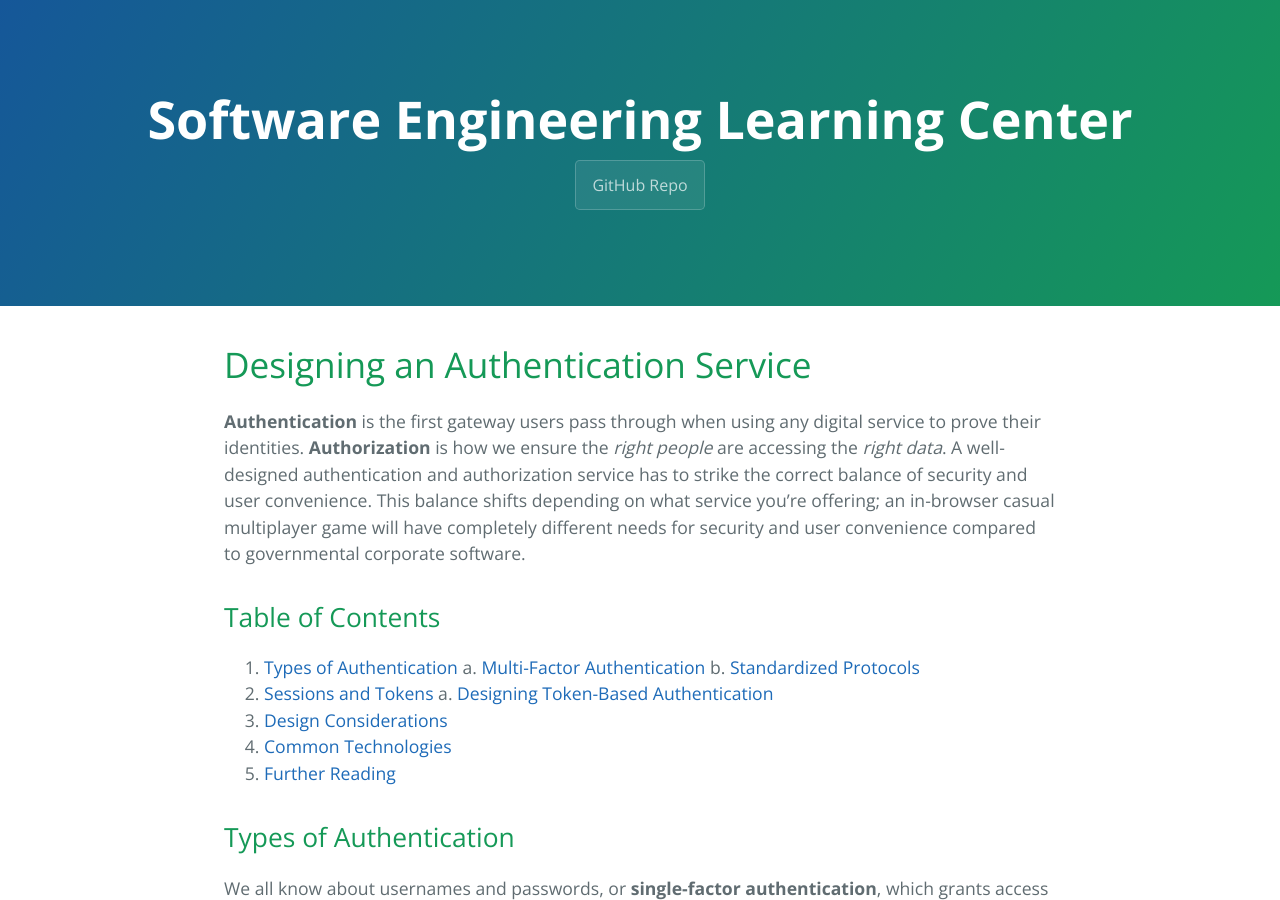
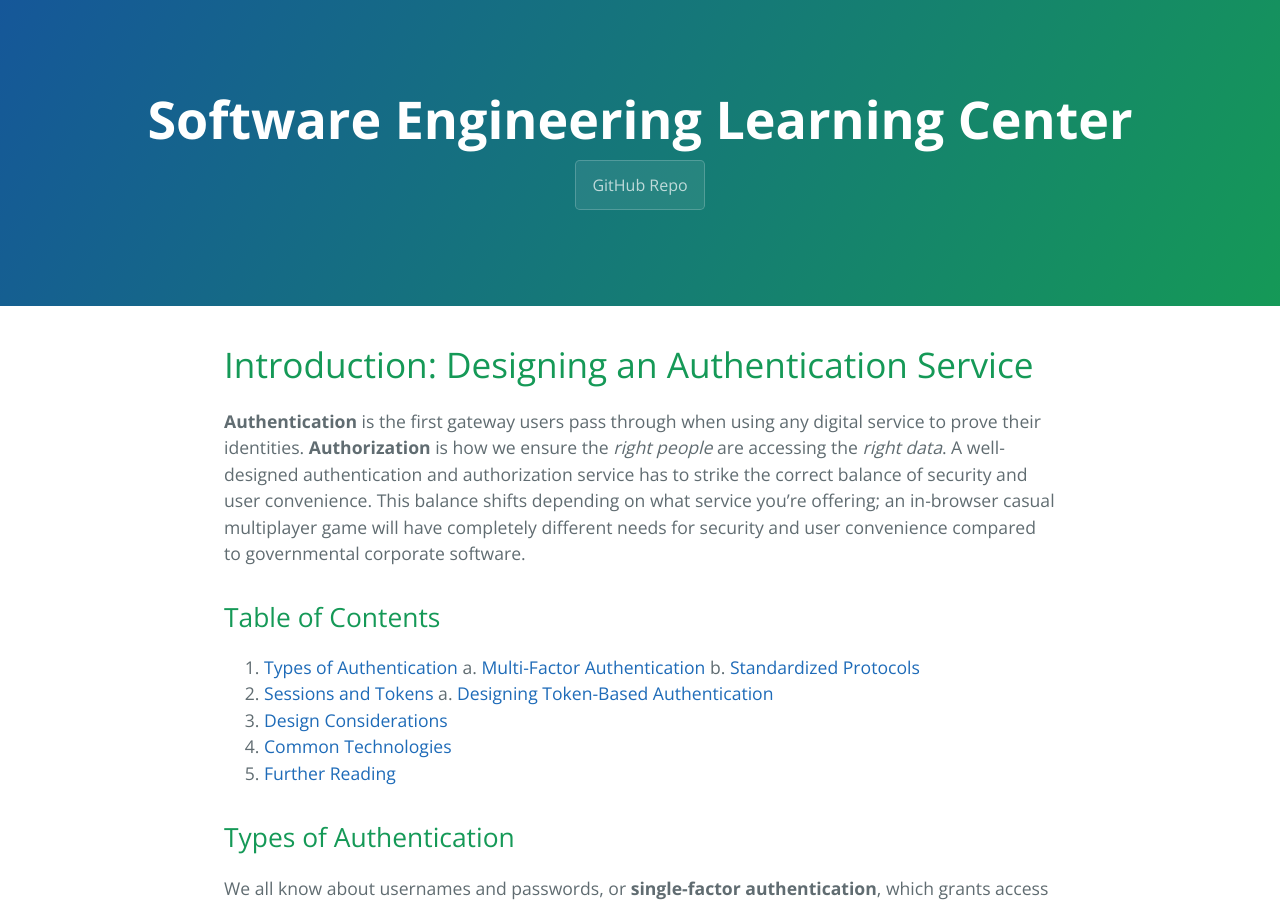
Before and after one commit to learning-software-engineering/learning-software-engineering.github.io, a Jekyll site: the page built from Topics/System_Design/Authentication_Service_Design.md, in a window 1280 px wide and 900 px high. Built offline with Jekyll 4.4.1, drawn with Linux system fonts in a browser that asks for light colours; our own code applies the rules of GitHub Pages for plain Markdown files.

Commit message:
Update title of Authentication_Service_Design.md

```diff
--- a/Topics/System_Design/Authentication_Service_Design.md
+++ b/Topics/System_Design/Authentication_Service_Design.md
@@ -1,4 +1,4 @@
-# Designing an Authentication Service
+# Introduction: Designing an Authentication Service
 
 **Authentication** is the first gateway users pass through when using any digital service to prove their identities. **Authorization** is how we ensure the *right people* are accessing the *right data*.
 A well-designed authentication and authorization service has to strike the correct balance of security and user convenience. This balance shifts depending on what service you're offering; an in-browser casual multiplayer game will have completely different needs for security and user convenience compared to governmental corporate software.
```
